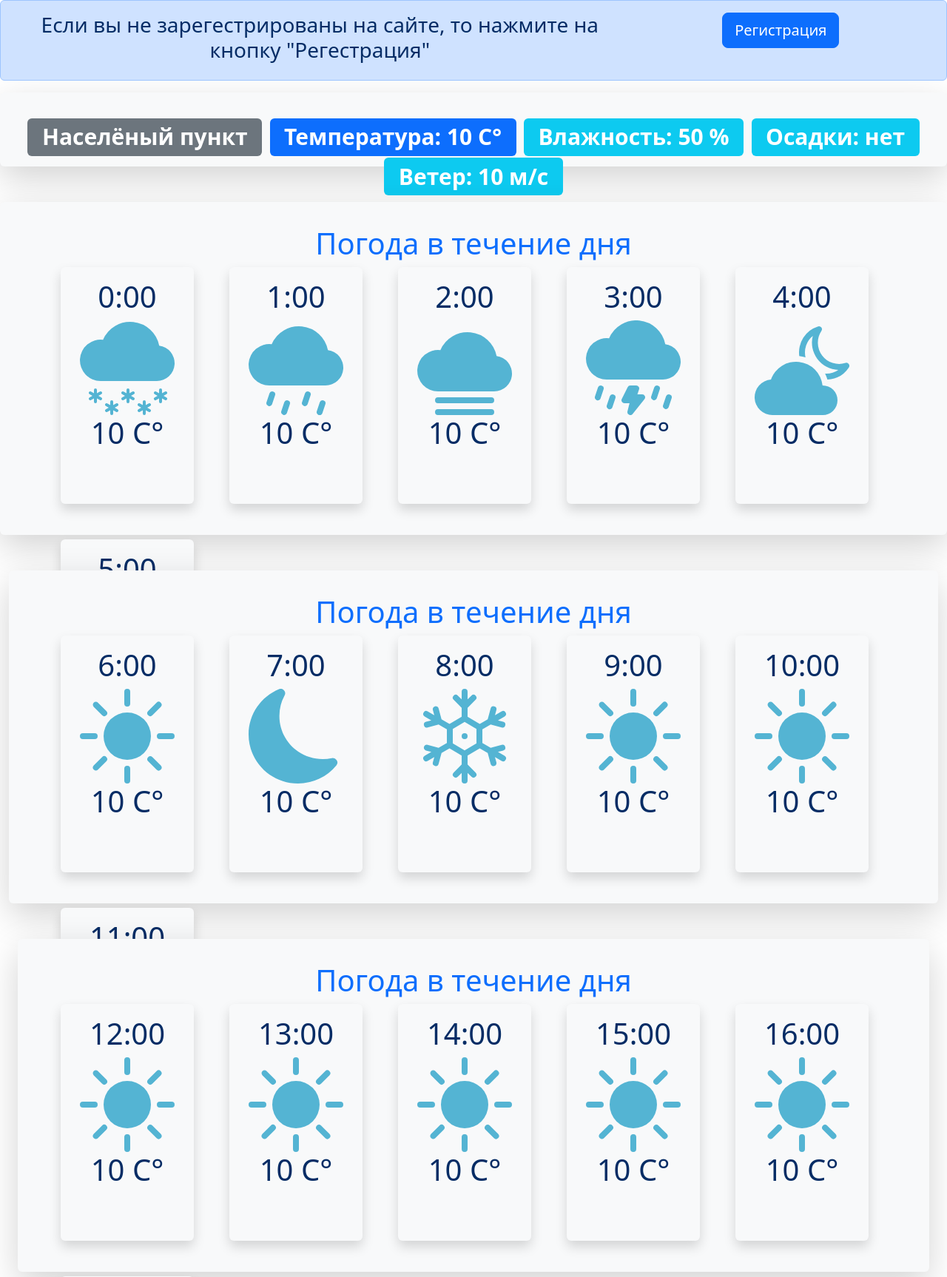
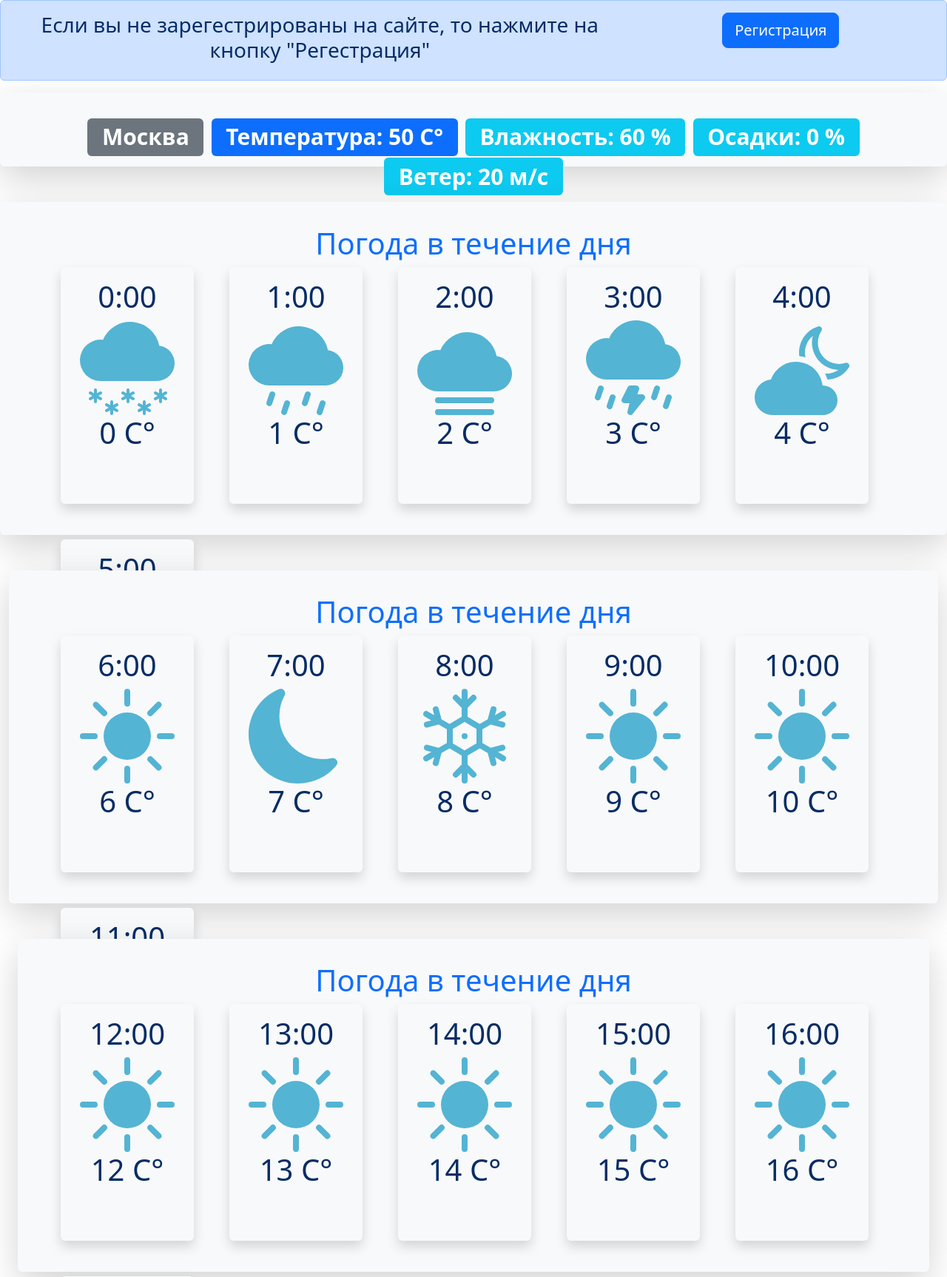
Before and after one commit to Fin666-f/weather-forecast, a Flask app: page /main_page in a window 1280 px wide. Shown: the top 1726 px of the page at 74% size. Run offline with Flask 3, Linux system fonts and the light colour scheme.

Commit message:
Главная страница 5(Фунтикова)

```diff
--- a/main.py
+++ b/main.py
@@ -1,7 +1,26 @@
 from flask import Flask, request, render_template
 
+icons = ["bi bi-cloud-snow-fill", "bi bi-cloud-drizzle-fill", "bi bi-cloud-fog-fill", "bi bi-cloud-lightning-rain-fill",
+         "bi bi-cloud-moon-fill", "bi bi-cloud-sun-fill", "bi bi-sun-fill", "bi bi-moon-fill", "bi bi-snow3", "bi bi-sun-fill"]
+icons_day = []
+icon_paths = []
 app = Flask(__name__)
 
+
+def icons_day():
+    global icons
+    global icons_day
+    for i in icons:
+        icons_day.append(i)
+
+def icons_week():
+    pass
+
+def temps_day():
+    pass
+
+def temps_week():
+    pass
 
 @app.route('/')
 @app.route('/index')
@@ -17,7 +36,16 @@ def t():
 
 @app.route('/main_page')
 def main_page():
-    return render_template('main_page.html')
+    temp_day = 50
+    temps_day = [0, 1, 2, 3, 4, 5, 6, 7, 8, 9, 10, 11, 12, 13, 14, 15, 16, 17, 18, 19, 20, 21, 22, 23]#temps_day()
+    temps_week = [0, 1, 2, 3, 4, 5, 6]#temps_week()
+    home = 'Москва'
+    humidity = 60
+    rainfall = 0
+    speed = 20
+    return render_template('main_page.html', temps_day=temps_day,
+                           temp_day=temp_day, home=home, humidity=humidity, rainfall=rainfall, speed=speed,
+                           icons_day=icons_day, temps_week=temps_week)
 
 
 @app.route('/reg_form', methods=['POST', 'GET'])
--- a/templates/main_page.html
+++ b/templates/main_page.html
@@ -27,19 +27,19 @@
               <div class="row">
                   <h1>
                       <span class="badge bg-secondary">
-                          Населёный пункт
+                          {{home}}
                       </span>
                       <span class="badge bg-primary">
-                          Температура: 10 C°
+                          Температура: {{temp_day}} C°
                       </span>
                       <span class="badge bg-info">
-                          Влажность: 50 %
+                          Влажность: {{humidity}} %
                       </span>
                       <span class="badge bg-info">
-                          Осадки: нет
+                          Осадки: {{rainfall}} %
                       </span>
                       <span class="badge bg-info">
-                          Ветер: 10  м/с
+                          Ветер: {{speed}}  м/с
                       </span>
                   </h1>
               </div>
@@ -76,7 +76,7 @@
                           <div class="row">
                               <div class="text-primary-emphasis">
                                   <h1>
-                                      10 C°
+                                      {{temps_day[0]}} C°
                                   </h1>
                               </div>
                           </div>
@@ -99,7 +99,7 @@
                           <div class="row">
                               <div class="text-primary-emphasis">
                                   <h1>
-                                      10 C°
+                                      {{temps_day[1]}} C°
                                   </h1>
                               </div>
                           </div>
@@ -122,7 +122,7 @@
                           <div class="row">
                               <div class="text-primary-emphasis">
                                   <h1>
-                                      10 C°
+                                      {{temps_day[2]}} C°
                                   </h1>
                               </div>
                           </div>
@@ -145,7 +145,7 @@
                           <div class="row">
                               <div class="text-primary-emphasis">
                                   <h1>
-                                      10 C°
+                                      {{temps_day[3]}} C°
                                   </h1>
                               </div>
                           </div>
@@ -169,7 +169,7 @@
                           <div class="row">
                               <div class="text-primary-emphasis">
                                   <h1>
-                                      10 C°
+                                      {{temps_day[4]}} C°
                                   </h1>
                               </div>
                           </div>
@@ -193,7 +193,7 @@
                           <div class="row">
                               <div class="text-primary-emphasis">
                                   <h1>
-                                      10 C°
+                                      {{temps_day[5]}} C°
                                   </h1>
                               </div>
                           </div>
@@ -233,7 +233,7 @@
                           <div class="row">
                               <div class="text-primary-emphasis">
                                   <h1>
-                                      10 C°
+                                      {{temps_day[6]}} C°
                                   </h1>
                               </div>
                           </div>
@@ -256,7 +256,7 @@
                           <div class="row">
                               <div class="text-primary-emphasis">
                                   <h1>
-                                      10 C°
+                                      {{temps_day[7]}} C°
                                   </h1>
                               </div>
                           </div>
@@ -280,7 +280,7 @@
                           <div class="row">
                               <div class="text-primary-emphasis">
                                   <h1>
-                                      10 C°
+                                      {{temps_day[8]}} C°
                                   </h1>
                               </div>
                           </div>
@@ -303,7 +303,7 @@
                           <div class="row">
                               <div class="text-primary-emphasis">
                                   <h1>
-                                      10 C°
+                                      {{temps_day[9]}} C°
                                   </h1>
                               </div>
                           </div>
@@ -326,7 +326,7 @@
                           <div class="row">
                               <div class="text-primary-emphasis">
                                   <h1>
-                                      10 C°
+                                      {{temps_day[10]}} C°
                                   </h1>
                               </div>
                           </div>
@@ -349,7 +349,7 @@
                           <div class="row">
                               <div class="text-primary-emphasis">
                                   <h1>
-                                      10 C°
+                                      {{temps_day[11]}} C°
                                   </h1>
                               </div>
                           </div>
@@ -389,7 +389,7 @@
                           <div class="row">
                               <div class="text-primary-emphasis">
                                   <h1>
-                                      10 C°
+                                      {{temps_day[12]}} C°
                                   </h1>
                               </div>
                           </div>
@@ -415,7 +415,7 @@
                           <div class="row">
                               <div class="text-primary-emphasis">
                                   <h1>
-                                      10 C°
+                                      {{temps_day[13]}} C°
                                   </h1>
                               </div>
                           </div>
@@ -438,7 +438,7 @@
                           <div class="row">
                               <div class="text-primary-emphasis">
                                   <h1>
-                                      10 C°
+                                      {{temps_day[14]}} C°
                                   </h1>
                               </div>
                           </div>
@@ -461,7 +461,7 @@
                           <div class="row">
                               <div class="text-primary-emphasis">
                                   <h1>
-                                      10 C°
+                                      {{temps_day[15]}} C°
                                   </h1>
                               </div>
                           </div>
@@ -484,7 +484,7 @@
                           <div class="row">
                               <div class="text-primary-emphasis">
                                   <h1>
-                                      10 C°
+                                      {{temps_day[16]}} C°
                                   </h1>
                               </div>
                           </div>
@@ -507,7 +507,7 @@
                           <div class="row">
                               <div class="text-primary-emphasis">
                                   <h1>
-                                      10 C°
+                                      {{temps_day[17]}} C°
                                   </h1>
                               </div>
                           </div>
@@ -547,7 +547,7 @@
                           <div class="row">
                               <div class="text-primary-emphasis">
                                   <h1>
-                                      10 C°
+                                      {{temps_day[18]}} C°
                                   </h1>
                               </div>
                           </div>
@@ -570,7 +570,7 @@
                           <div class="row">
                               <div class="text-primary-emphasis">
                                   <h1>
-                                      10 C°
+                                      {{temps_day[19]}} C°
                                   </h1>
                               </div>
                           </div>
@@ -593,7 +593,7 @@
                           <div class="row">
                               <div class="text-primary-emphasis">
                                   <h1>
-                                      10 C°
+                                      {{temps_day[20]}} C°
                                   </h1>
                               </div>
                           </div>
@@ -616,7 +616,7 @@
                           <div class="row">
                               <div class="text-primary-emphasis">
                                   <h1>
-                                      10 C°
+                                      {{temps_day[21]}} C°
                                   </h1>
                               </div>
                           </div>
@@ -639,7 +639,7 @@
                           <div class="row">
                               <div class="text-primary-emphasis">
                                   <h1>
-                                      10 C°
+                                      {{temps_day[22]}} C°
                                   </h1>
                               </div>
                           </div>
@@ -662,7 +662,7 @@
                           <div class="row">
                               <div class="text-primary-emphasis">
                                   <h1>
-                                      10 C°
+                                      {{temps_day[23]}} C°
                                   </h1>
                               </div>
                           </div>
@@ -702,7 +702,7 @@
                           <div class="row">
                               <div class="text-primary-emphasis">
                                   <h1>
-                                      10 C°
+                                      {{temps_week[0]}} C°
                                   </h1>
                               </div>
                           </div>
@@ -725,7 +725,7 @@
                           <div class="row">
                               <div class="text-primary-emphasis">
                                   <h1>
-                                      10 C°
+                                      {{temps_week[1]}} C°
                                   </h1>
                               </div>
                           </div>
@@ -748,7 +748,7 @@
                           <div class="row">
                               <div class="text-primary-emphasis">
                                   <h1>
-                                      10 C°
+                                      {{temps_week[2]}} C°
                                   </h1>
                               </div>
                           </div>
@@ -771,7 +771,7 @@
                           <div class="row">
                               <div class="text-primary-emphasis">
                                   <h1>
-                                      10 C°
+                                      {{temps_week[3]}} C°
                                   </h1>
                               </div>
                           </div>
@@ -794,7 +794,7 @@
                           <div class="row">
                               <div class="text-primary-emphasis">
                                   <h1>
-                                      10 C°
+                                      {{temps_week[4]}} C°
                                   </h1>
                               </div>
                           </div>
@@ -817,7 +817,7 @@
                           <div class="row">
                               <div class="text-primary-emphasis">
                                   <h1>
-                                      10 C°
+                                      {{temps_week[5]}} C°
                                   </h1>
                               </div>
                           </div>
@@ -840,7 +840,7 @@
                           <div class="row">
                               <div class="text-primary-emphasis">
                                   <h1>
-                                      10 C°
+                                      {{temps_week[6]}} C°
                                   </h1>
                               </div>
                           </div>
```
